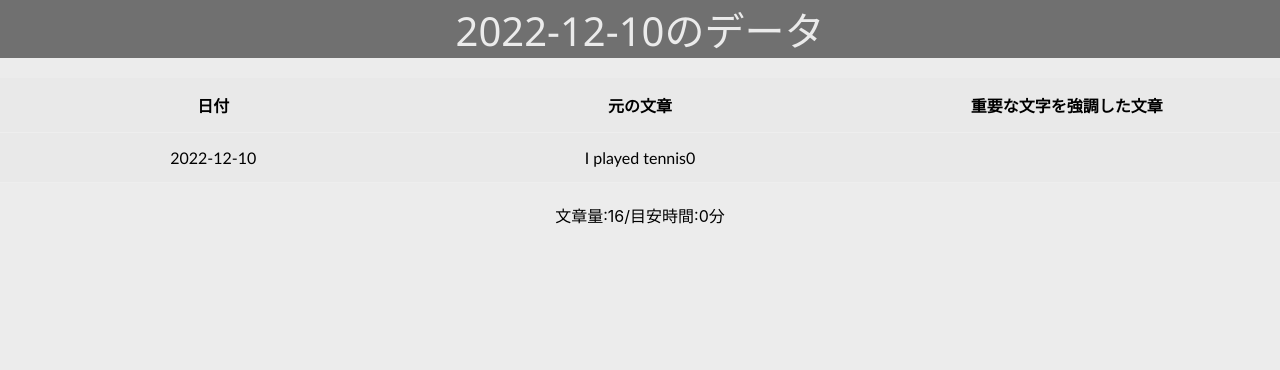
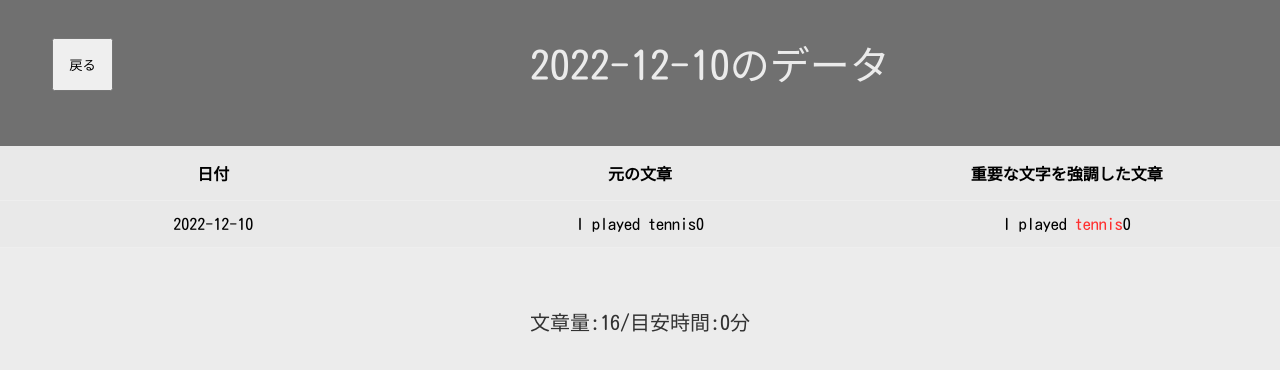
Before and after one commit to sh237/Cloud_Exp, a React (Create React App) app: page /display in a window 1280 px wide. Shown: the top 370 px of the page. Built offline with nearby package versions, Linux system fonts and the light colour scheme.

Commit message:
design modified

```diff
--- a/src/Display.js
+++ b/src/Display.js
@@ -1,28 +1,34 @@
 import React from "react";
 import  './css/Display.module.css'
+import { BrowserRouter, Link, Route } from "react-router-dom";
 
 class Display extends React.Component {
 
     constructor(props){
         super(props);
-        this.text="";
+        this.state={
+            text:""
+        }
     }
 
     componentDidMount() {
         console.log(this.props.data);
-        // this.text=this.props.data.text;
+        let text=this.props.data.text;
         console.log(this.props.data.text.length);
         this.props.data.wordList.map(word=>{
-            this.text=this.props.data.text.replace(new RegExp(word,'g'),`<span className="ImportantWord">${word}</span>`);
+            text=text.replace(new RegExp(word,'g'),`<span className="ImportantWord">${word}</span>`);
         });
-        console.log(this.text);
+        this.setState({text});
     }
 
     render() {
         return(
 
         <div id="container">
-            <h1>{this.props.data.date}のデータ</h1>
+             <div id="header"style={{"backgroundColor":"#707070","display":"flex"}}>
+                <div id="back-button" style={{"padding-top":"3%","padding-left":"2%","width":"10%"}}><Link to="/"><button>戻る</button></Link></div>
+                <div id="title" style={{"width":"100%","height":"40%"}}><h1>{this.props.data.date}のデータ</h1> </div>
+            </div>
             <div id="bottom">
                 <table>
                     <thead>
@@ -36,16 +42,13 @@ class Display extends React.Component {
                         <tr>
                             <td>{this.props.data.date}</td>
                             <td>{this.props.data.text}</td>
-                            <td>{this.text}</td>
+                            <td><div dangerouslySetInnerHTML={{ __html:  this.state.text}} /></td>
                         </tr>
                     </tbody>
                 </table>
-                <h2>{this.props.date}</h2>
-                <p>{this.props.content}</p>
 
-                </div>
+            </div>
             <p>文章量:{this.props.data.text.length}/目安時間:{Math.floor(this.props.data.text.length/400)}分</p>
-            {/* <div dangerouslySetInnerHTML={{ __html:  this.text}} /> */}
         </div>
         );
     }
--- a/src/css/Display.module.css
+++ b/src/css/Display.module.css
@@ -1,22 +1,50 @@
-h1{
-    font-family: "Segoe UI", Tahoma, Geneva, Verdana, sans-serif;
+@import url('https://fonts.googleapis.com/css2?family=Kosugi+Maru&display=swap');
+/* h1{
+    font-family: "Kosugi Maru", Tahoma, Geneva, Verdana, sans-serif;
     font-size: 40px;
+    text-shadow: #707070;
     font-weight: 20;
+    padding: 3%;
     color:rgb(235, 235, 235);
-    margin: 0;
-    padding: 0;
     margin-bottom: 0.5em;
     background-color: #707070;
+} */
+#header{
+    display: "flex";
+    flex-direction: "column";
 }
+
+th{
+    font-family: "Kosugi Maru", Tahoma, Geneva, Verdana, sans-serif;
+}
+td{
+    font-family: "Kosugi Maru", Tahoma, Geneva, Verdana, sans-serif;
+}
+#back-button{
+    font-family: "Kosugi Maru", Tahoma, Geneva, Verdana, sans-serif;
+    width:"100%";
+}
+#title{
+    font-family: "Kosugi Maru", Tahoma, Geneva, Verdana, sans-serif;
+    display: "inline-block";
+    width:"100%";
+    text-align: "left";
+}
+
 
 #container{
     width: 100%;
     height: 100%;
-    display: flex;
-    flex-direction: column;
-    align-items: center;
-    justify-content: center;
     background-color: rgb(236, 236, 236);
+}
+p{
+    font-family: "Kosugi Maru", Tahoma, Geneva, Verdana, sans-serif;
+    font-size: 20px;
+    text-shadow: #707070;
+    font-weight: 20;
+    padding: 3%;
+    color:rgb(50, 50, 50);
+    margin-bottom: 0.5em;
 }
 #bottom{
     width: 100%;
@@ -27,3 +55,6 @@ h1{
     justify-content: center;
     background-color: rgb(236, 236, 236);
 }
+span{
+    color: #ff2f2f;
+}
--- a/src/css/list.module.css
+++ b/src/css/list.module.css
@@ -1,11 +1,11 @@
-
+@import url('https://fonts.googleapis.com/css2?family=Kosugi+Maru&display=swap');
 h1{
-    font-family: "Segoe UI", Tahoma, Geneva, Verdana, sans-serif;
+    font-family: "Kosugi Maru","Segoe UI", Tahoma, Geneva, Verdana, sans-serif;
     font-size: 40px;
     font-weight: 20;
     color: rgb(235, 235, 235);
     margin: 0;
-    padding: 0;
+    padding: 3%;
     margin-bottom: 0.5em;
     background-color: #707070;
 }
@@ -15,7 +15,6 @@ table{
     border-spacing: 0;
     width: 100%;
   }
-
   table tr{
     font-family: "Gill Sans", "Gill Sans MT", Calibri, "Trebuchet MS", sans-serif;
     border-bottom: solid 1px #eee;
@@ -28,9 +27,16 @@ table{
   }
 
   table th,table td{
+    font-family:"Kosugi Maru";
     text-align: center;
     width: 25%;
-    padding: 15px 0;
+    padding: 15px;
+  }
+  button{
+    font-family:"Kosugi Maru";
+    text-align: center;
+    width: "40%";
+    padding: 15px;
   }
 
 #container{
--- a/src/list.js
+++ b/src/list.js
@@ -57,7 +57,7 @@ const List = () => {
                     <tr key={index} onClick={() => clickhandler(index)}>
                         <td>{item.date}</td>
                         <td>{item.text}</td>
-                        <td><Link to={"/display"} >詳細</Link></td>
+                        <td><Link to={"/display"} ><button>詳細</button></Link></td>
                     </tr>
                 ))}
             </tbody>
```
